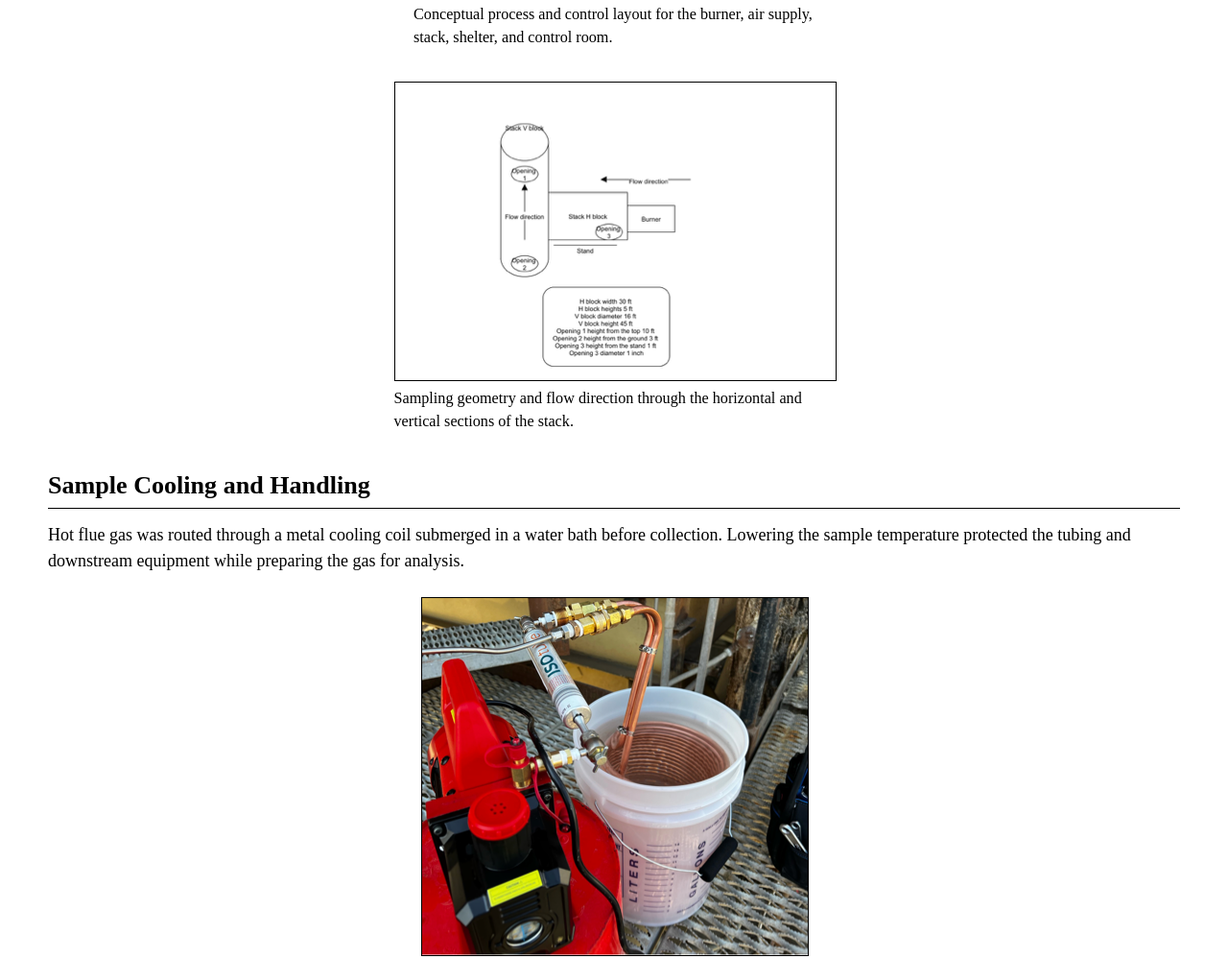
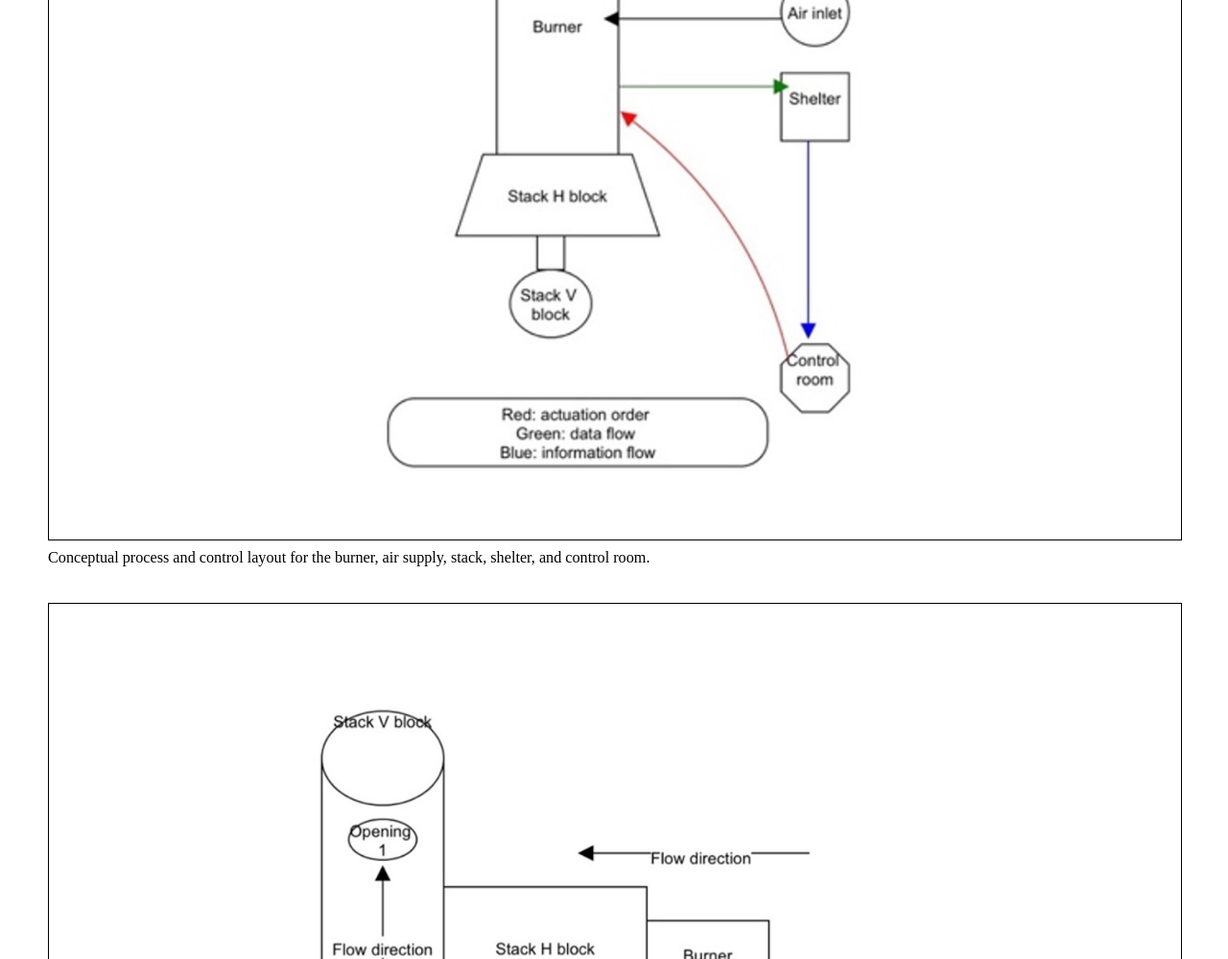
Before and after one commit to nimadane-PTE/nimadane-pte.github.io, a plain HTML site: page projects/co2-measurement.html in a window 1280 px wide. Shown: the part 1467-2466 px from the top of the page at 96% size. Drawn offline with Linux system fonts and the light colour scheme.

Commit message:
Replace CO2 diagrams with high-resolution versions

```diff
--- a/projects/co2-measurement.html
+++ b/projects/co2-measurement.html
@@ -28,13 +28,13 @@
   <h2>Sampling Location and Flow Control</h2>
   <p>The sampling point was placed within the stack system downstream of combustion. The protected location and controlled sampling path reduced the influence of ambient wind and helped produce a representative flue-gas sample.</p>
 
-  <figure class="project-figure natural-size-figure" style="width: 418px; max-width: 100%;">
-    <img src="../assets/images/co2-sampling-control-diagram.png" alt="Process diagram showing the burner, air inlet, stack blocks, shelter, and control room" style="width: 418px; max-width: 100%; height: auto;">
+  <figure class="project-figure natural-size-figure" style="width: 1277px; max-width: 100%;">
+    <img src="../assets/images/co2-sampling-control-diagram.jpg" alt="Top-view process diagram showing the burner, air inlet, stack blocks, shelter, and control room" style="width: 1277px; max-width: 100%; height: auto;">
     <figcaption>Conceptual process and control layout for the burner, air supply, stack, shelter, and control room.</figcaption>
   </figure>
 
-  <figure class="project-figure natural-size-figure" style="width: 459px; max-width: 100%;">
-    <img src="../assets/images/co2-stack-sampling-layout.png" alt="Diagram showing the burner, horizontal stack block, vertical stack block, and flow direction" style="width: 459px; max-width: 100%; height: auto;">
+  <figure class="project-figure natural-size-figure" style="width: 1405px; max-width: 100%;">
+    <img src="../assets/images/co2-stack-sampling-layout.jpg" alt="Side-view diagram showing the burner, horizontal stack block, vertical stack block, openings, dimensions, and flow direction" style="width: 1405px; max-width: 100%; height: auto;">
     <figcaption>Sampling geometry and flow direction through the horizontal and vertical sections of the stack.</figcaption>
   </figure>
 
```
Also changed, not shown: assets/images/co2-sampling-control-diagram.jpg (added), assets/images/co2-stack-sampling-layout.jpg (added).
